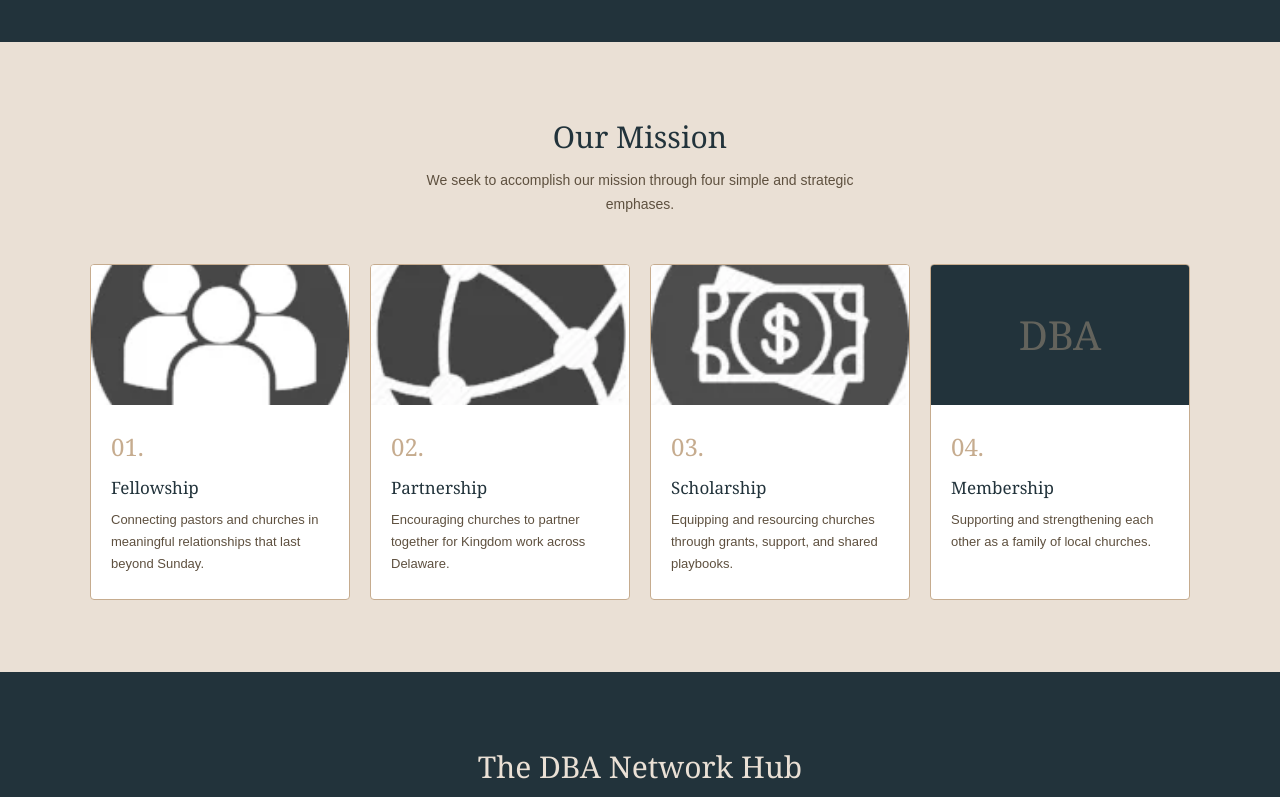
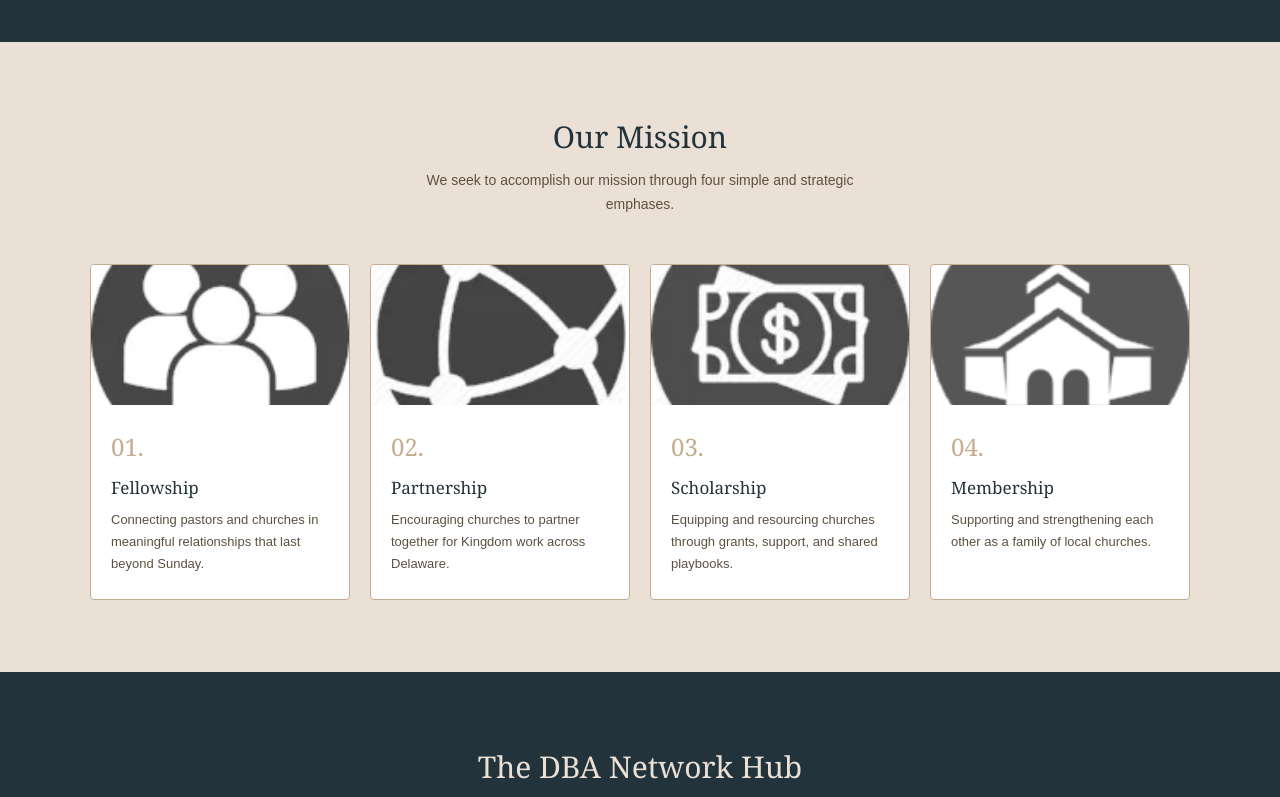
Before and after one commit to byomes/dba-network-hub, a Next.js app: page / in a window 1280 px wide. Shown: the part 570-1367 px from the top of the page. Built offline with nearby package versions, Linux system fonts and the light colour scheme.

Commit message:
Fix membership card image

```diff
--- a/app/page.tsx
+++ b/app/page.tsx
@@ -104,7 +104,7 @@ export default function Home() {
               {
                 num: '04', title: 'Membership',
                 desc: 'Supporting and strengthening each other as a family of local churches.',
-                img: null, imgAlt: null
+                img: '/images/membership.png', imgAlt: 'Church membership'
               },
             ].map(item => (
               <div key={item.num} style={{
@@ -120,11 +120,7 @@ export default function Home() {
                     />
                   </div>
                 )}
-                {!item.img && (
-                  <div style={{ width: '100%', height: '140px', backgroundColor: '#22333B', display: 'flex', alignItems: 'center', justifyContent: 'center' }}>
-                    <span style={{ color: '#C6AC8F', fontFamily: 'Georgia, serif', fontSize: '40px', fontWeight: '400', opacity: 0.4 }}>DBA</span>
-                  </div>
-                )}
+
                 <div style={{ padding: '24px 20px' }}>
                   <div style={{ fontFamily: 'Georgia, serif', fontSize: '24px', color: '#C6AC8F', marginBottom: '10px' }}>{item.num}.</div>
                   <h3 style={{ fontFamily: 'Georgia, serif', fontSize: '17px', color: '#22333B', marginBottom: '8px' }}>{item.title}</h3>
```
Also changed, not shown: public/images/membership.png (added).
